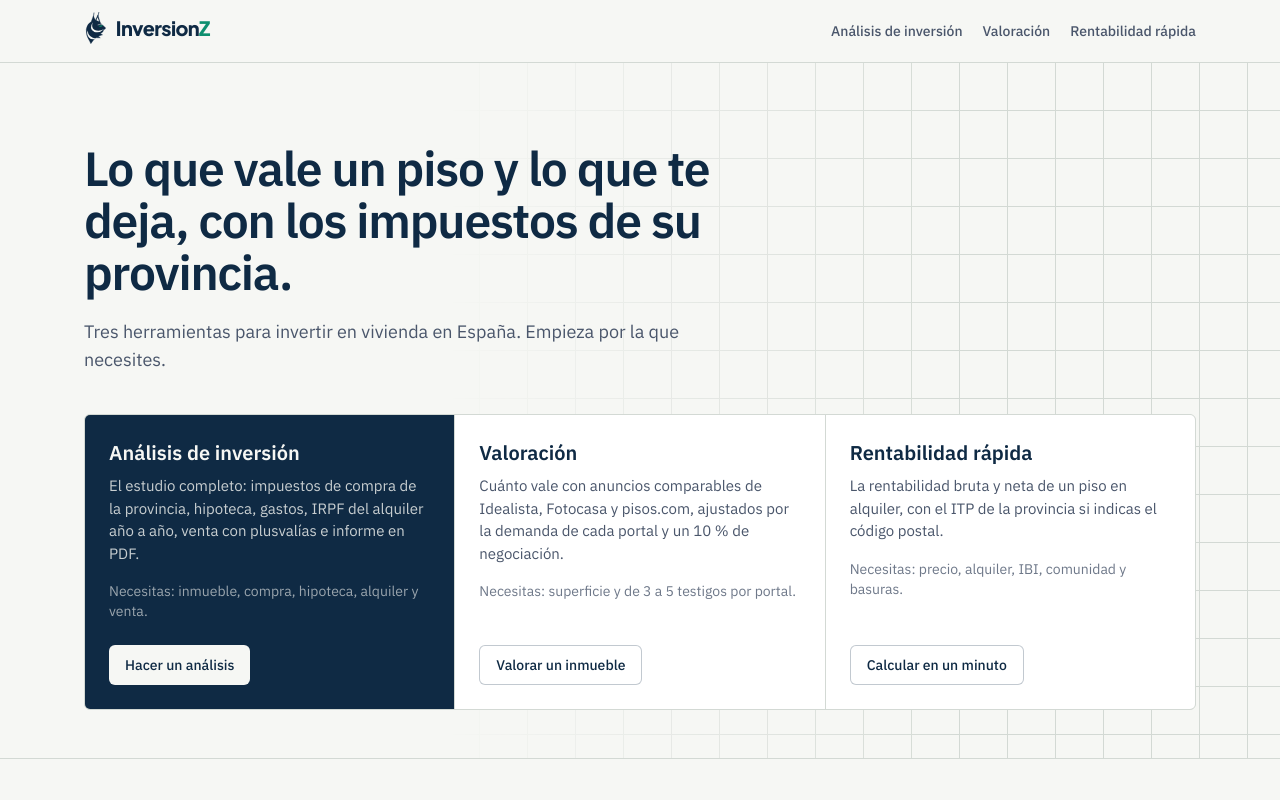
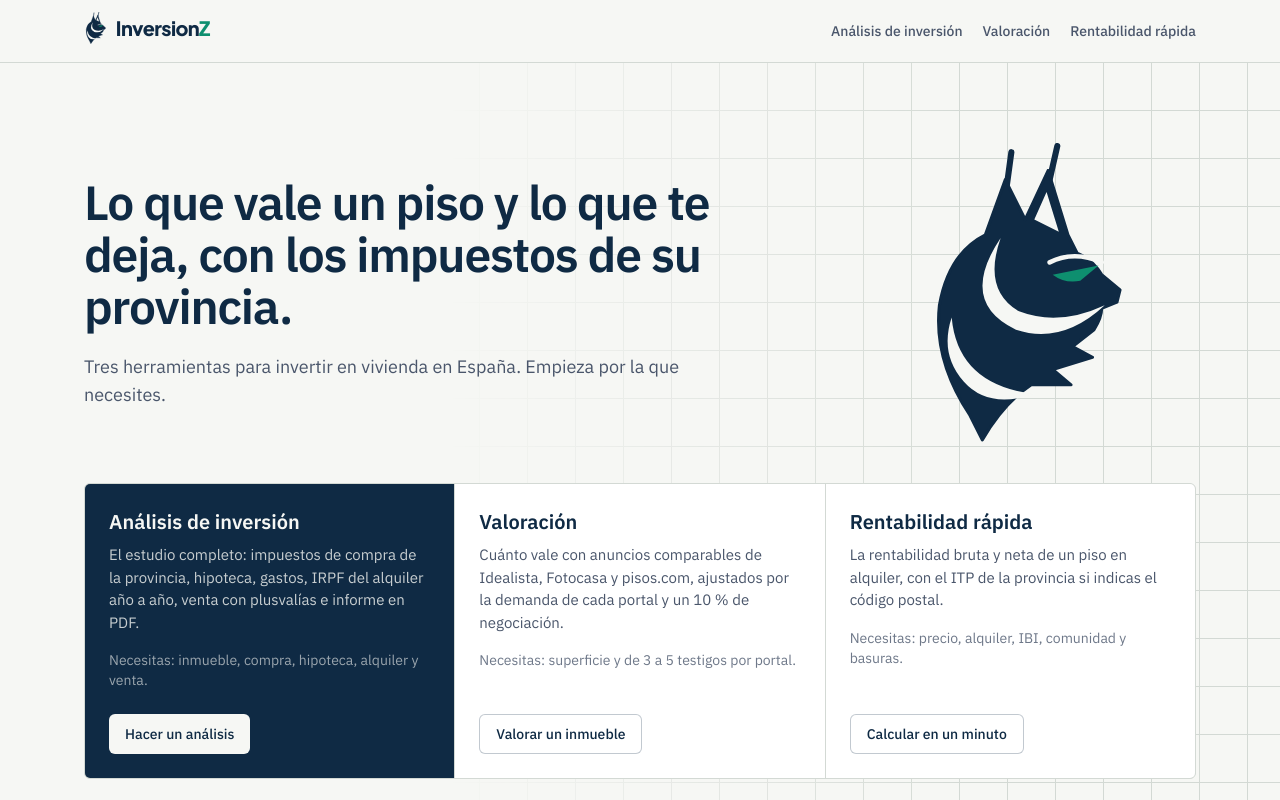
Before and after one commit to angelmartin-star/inversionz, a Next.js app: page / in a window 1280 px wide. Shown: the top 800 px of the page. Built offline with nearby package versions, Linux system fonts and the light colour scheme.

Commit message:
Portada: lince grande en el hueco libre de la cabecera
Co-Authored-By: Claude Opus 5.5 <noreply@anthropic.com>
Claude-Session: https://claude.ai/code/session_01Gi9S2bHrygTDEc4AgjkzB9

```diff
--- a/src/app/page.tsx
+++ b/src/app/page.tsx
@@ -2,6 +2,7 @@ import Link from "next/link";
 import { runInvestmentAnalysis } from "@/lib/engine/calculationEngine";
 import { EXAMPLE_INPUT } from "@/lib/defaults";
 import { Ledger } from "@/components/dashboard/Ledger";
+import { LynxMark } from "@/components/brand/Logo";
 import { buttonVariants, cn } from "@/lib/ui";
 import { eur, pct } from "@/lib/format";
 
@@ -29,10 +30,17 @@ export default function Home() {
     <>
       <section className="reticula border-b border-linea">
         <div className="mx-auto max-w-6xl px-5 pt-14 pb-12 lg:pt-20">
-          <h1 className="max-w-[22ch] text-4xl leading-[1.08] font-semibold tracking-tight sm:text-5xl">
-            Lo que vale un piso y lo que te deja, con los impuestos de su provincia.
-          </h1>
-          <p className="mt-5 max-w-[56ch] text-lg text-tinta-2">Tres herramientas para invertir en vivienda en España. Empieza por la que necesites.</p>
+          <div className="grid items-center gap-8 md:grid-cols-[minmax(0,1fr)_auto]">
+            <div>
+              <h1 className="max-w-[22ch] text-4xl leading-[1.08] font-semibold tracking-tight sm:text-5xl">
+                Lo que vale un piso y lo que te deja, con los impuestos de su provincia.
+              </h1>
+              <p className="mt-5 max-w-[56ch] text-lg text-tinta-2">Tres herramientas para invertir en vivienda en España. Empieza por la que necesites.</p>
+            </div>
+            <div className="hidden justify-self-center md:block md:pr-8 lg:pr-16">
+              <LynxMark size={300} background="#f6f7f4" />
+            </div>
+          </div>
 
           <ol className="mt-10 grid gap-px overflow-hidden rounded-md border border-linea bg-linea md:grid-cols-3">
             {TOOLS.map((t, i) => (
```
